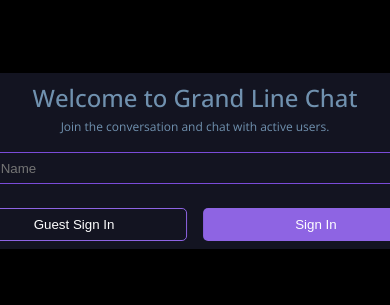
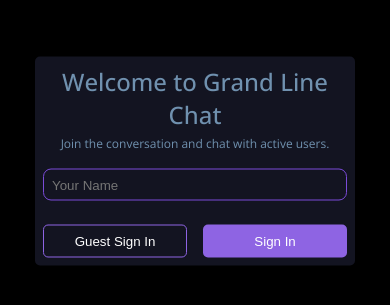
Before and after one commit to KishanMandora/basic-chat-app, a website: page public/index.html in a window 390 px wide. Shown: the part 261-566 px from the top of the page. Drawn offline with nearby package versions, Linux system fonts and the light colour scheme; no server answers.

Commit message:
feat: improve login accessibility

```diff
--- a/public/app.js
+++ b/public/app.js
@@ -8,7 +8,8 @@ const modal = document.getElementById("signinModal");
 const closeModalBtn = document.getElementById("sign-in-btn");
 const closeHelpModalBtn = document.getElementById("close-help");
 const guestSignInBtn = document.getElementById("guest-sign-in");
-const form = document.querySelector("form");
+const form = document.getElementById("chat-form");
+const signInForm = document.getElementById("sign-in-form");
 const m = document.getElementById("m");
 const messages = document.getElementById("messages");
 const membersCount = document.getElementById("members-count");
@@ -73,7 +74,7 @@ textModeBtn.addEventListener("click", function () {
   chatMode = "text";
 });
 
-closeModalBtn.onclick = function () {
+function signInFunction() {
   if (!userName.value.trim()) return;
 
   username = userName.value;
@@ -82,7 +83,9 @@ closeModalBtn.onclick = function () {
   socket.emit("register user", username);
 
   modal.style.display = "none";
-};
+}
+
+closeModalBtn.addEventListener("click", signInFunction);
 
 guestSignInBtn.addEventListener("click", function () {
   username =
@@ -96,10 +99,10 @@ guestSignInBtn.addEventListener("click", function () {
   modal.style.display = "none";
 });
 
-closeHelpModalBtn.onclick = function () {
+closeHelpModalBtn.addEventListener("click", function () {
   const helpModal = document.getElementById("help-modal");
   helpModal.style.display = "none";
-};
+});
 
 function runHelpCommand() {
   const helpModal = document.getElementById("help-modal");
@@ -249,6 +252,11 @@ form.addEventListener("submit", function (event) {
   m.value = "";
 });
 
+signInForm.addEventListener("submit", function (event) {
+  event.preventDefault();
+  signInFunction();
+});
+
 socket.on("chat message", function (data) {
   const li = document.createElement("li");
   const chatPp = document.createElement("div");
--- a/public/index.html
+++ b/public/index.html
@@ -15,6 +15,7 @@
         <h2>Welcome to Grand Line Chat</h2>
         <span>Join the conversation and chat with active users.</span>
 
+        <form id="sign-in-form">
           <input
             id="username"
             type="text"
@@ -24,9 +25,10 @@
           />
 
           <div class="btns-container">
-          <button id="guest-sign-in">Guest Sign In</button>
-          <button id="sign-in-btn">Sign In</button>
+            <button type="button" id="guest-sign-in">Guest Sign In</button>
+            <button type="submit" id="sign-in-btn">Sign In</button>
           </div>
+        </form>
       </div>
     </div>
 
--- a/public/style.css
+++ b/public/style.css
@@ -301,6 +301,7 @@ header {
 
 .modal-content,
 .help-modal-content {
+  width: 30rem;
   padding: .5rem;
   position: absolute;
   top: 50%;
@@ -308,7 +309,6 @@ header {
   transform: translate(-50%, -50%);
   background-color: #131421;
   color: #7091af;
-  width: max-content;
   border-radius: 5px;
   text-align: center;
 }
@@ -450,6 +450,11 @@ button#guest-sign-in:hover {
     font-size: 1.125rem;
   }
 
+  .modal-content,
+  .help-modal-content {
+    width: 20rem;
+  }
+
   header {
     border-radius: 0;
   }
```
Lines whose indentation alone changed are shown as unchanged.
